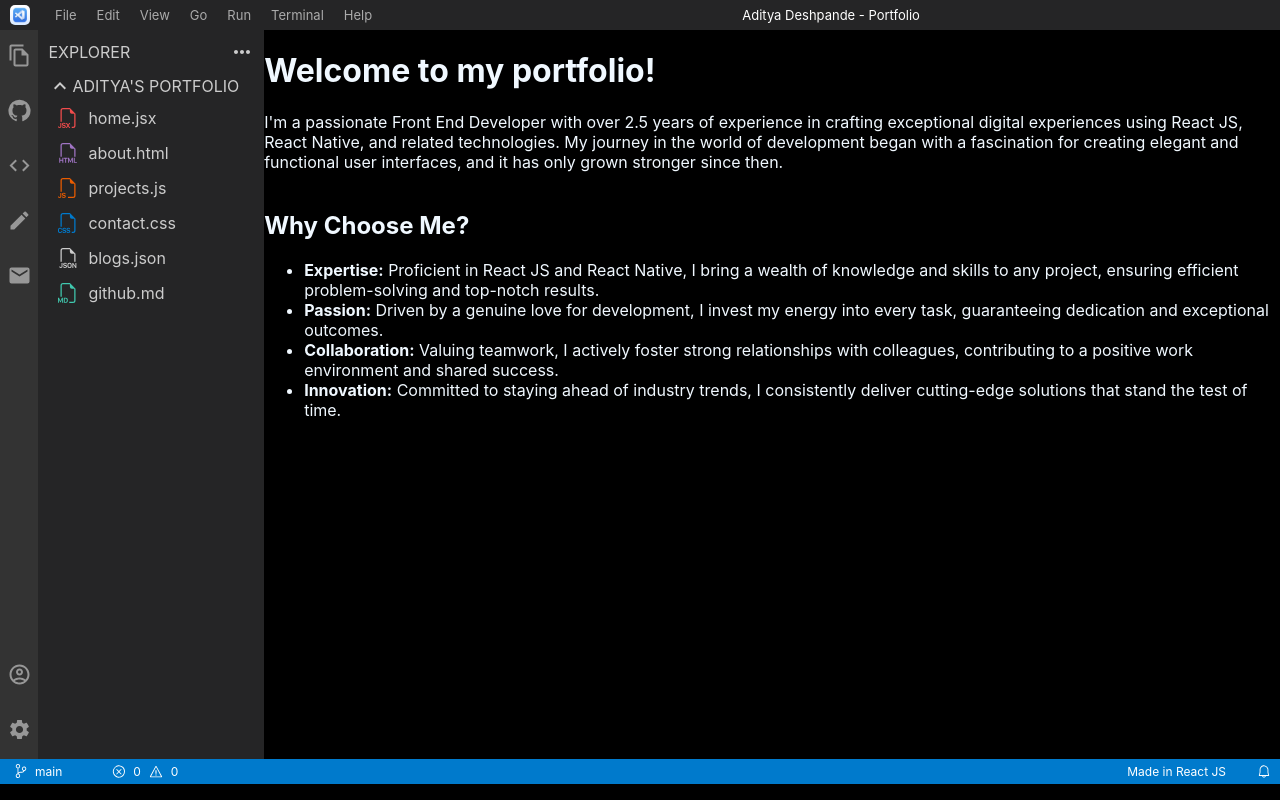
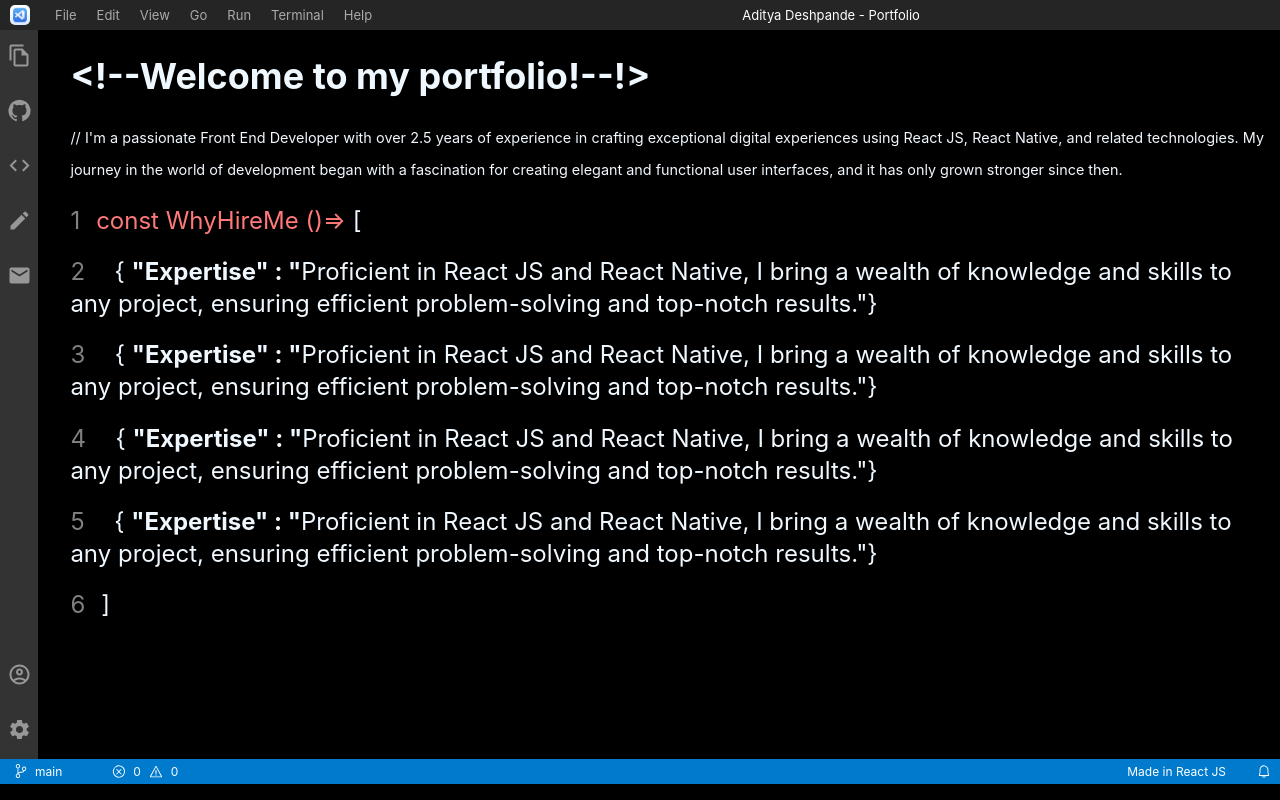
Before and after one commit to adityadeshpande0/MyPortfolio, a React (Create React App) app: page /about in a window 1280 px wide. Built offline with nearby package versions, Linux system fonts and the light colour scheme.

Commit message:
About me page developed

```diff
--- a/src/Components/Home/homeStyles.css
+++ b/src/Components/Home/homeStyles.css
@@ -1,12 +1,10 @@
 .home-main-container {
   display: flex;
   flex-direction: column;
-  margin-left: 6%;
   --min-font-size: 36px; /* Minimum font size */
   --max-font-size: 66px; /* Maximum font size */
   --min-font-size-animtext: 12px;
   --max-font-size-animtext: 38px;
-  margin-top: 4vw;
 }
 p {
   margin: 1.5vw 0 1.5vw 0;
--- a/src/Components/MyProfile/Profile.jsx
+++ b/src/Components/MyProfile/Profile.jsx
@@ -1,47 +1,54 @@
 import React from "react";
+import "./ProfileStyles.css";
+function Profile() {
+  const dataSkills = [
+    {
+      title: "Expertise",
+      description:
+        "Proficient in React JS and React Native, I bring a wealth of knowledge and skills to any project, ensuring efficient problem-solving and top-notch results.",
+    },
+    {
+      title: "Expertise",
+      description:
+        "Proficient in React JS and React Native, I bring a wealth of knowledge and skills to any project, ensuring efficient problem-solving and top-notch results.",
+    },
+    {
+      title: "Expertise",
+      description:
+        "Proficient in React JS and React Native, I bring a wealth of knowledge and skills to any project, ensuring efficient problem-solving and top-notch results.",
+    },
+    {
+      title: "Expertise",
+      description:
+        "Proficient in React JS and React Native, I bring a wealth of knowledge and skills to any project, ensuring efficient problem-solving and top-notch results.",
+    },
+  ];
 
-function Profile() {
   return (
-    <div style={{width:'90%', display:'flex', alignItems:'center', flexDirection:'column'}} className="portfolio">
+    <div className="socials-container">
       <div className="portfolio-intro">
-        <h1 className="portfolio-intro__heading">Welcome to my portfolio!</h1>
+        <h2 className="portfolio-intro__heading">
+          &lt;!--Welcome to my portfolio!--!&gt;
+        </h2>
         <p className="portfolio-intro__text">
-          I'm a passionate Front End Developer with over 2.5 years of experience
-          in crafting exceptional digital experiences using React JS, React
-          Native, and related technologies. My journey in the world of
-          development began with a fascination for creating elegant and
+          &#47;&#47;&nbsp;I'm a passionate Front End Developer with over 2.5
+          years of experience in crafting exceptional digital experiences using
+          React JS, React Native, and related technologies. My journey in the
+          world of development began with a fascination for creating elegant and
           functional user interfaces, and it has only grown stronger since then.
         </p>
       </div>
-      <div className="why-choose-me">
-        <h2 className="why-choose-me__heading">Why Choose Me?</h2>
-        <ul className="why-choose-me__list">
-          <li className="why-choose-me__item">
-            <strong className="why-choose-me__item-heading">Expertise:</strong>{" "}
-            Proficient in React JS and React Native, I bring a wealth of
-            knowledge and skills to any project, ensuring efficient
-            problem-solving and top-notch results.
-          </li>
-          <li className="why-choose-me__item">
-            <strong className="why-choose-me__item-heading">Passion:</strong>{" "}
-            Driven by a genuine love for development, I invest my energy into
-            every task, guaranteeing dedication and exceptional outcomes.
-          </li>
-          <li className="why-choose-me__item">
-            <strong className="why-choose-me__item-heading">
-              Collaboration:
-            </strong>{" "}
-            Valuing teamwork, I actively foster strong relationships with
-            colleagues, contributing to a positive work environment and shared
-            success.
-          </li>
-          <li className="why-choose-me__item">
-            <strong className="why-choose-me__item-heading">Innovation:</strong>{" "}
-            Committed to staying ahead of industry trends, I consistently
-            deliver cutting-edge solutions that stand the test of time.
-          </li>
-        </ul>
-      </div>
+      <p className="socials-item">
+        <span className="socials">const WhyHireMe ()=&gt; </span> &#91;
+      </p>
+      {dataSkills.slice(0, 5).map((item, index) => (
+        <p className="socials-item" key={index}>
+          &nbsp;&nbsp;&#123;&nbsp;
+          <strong>&quot;{item.title}&quot; : &quot;</strong>
+          {item.description}&quot;&#125;
+        </p>
+      ))}
+      <p className="socials-item">&#93;</p>
     </div>
   );
 }
--- a/src/Components/MyProfile/ProfileStyles.css
+++ b/src/Components/MyProfile/ProfileStyles.css
@@ -0,0 +1,49 @@
+.portfolio-intro__text{
+    margin: 0px;
+    padding: 0px;
+}
+.portfolio-intro__text{
+    font-size: 0.9rem;
+    text-align: justify;
+}
+.why-choose-me__item-heading{
+    font-size: 1rem;
+}
+.why-choose-me__item{
+    text-align: justify;
+    margin-top: 0.5rem;
+}
+/* ----------------------------------------------------- */
+.socials-container {
+    counter-reset: line;
+    font-size: 1.5rem;
+    line-height: 2rem;
+  }
+
+  .socials-item::before {
+    content: counter(line);
+    counter-increment: line;
+    margin-right: 1rem;
+    color: grey;
+  }
+
+  .socials-container a {
+    color: #ff7979;
+    text-decoration: none;
+  }
+
+  .socials-container a:hover {
+    text-decoration: underline;
+    cursor: pointer;
+  }
+
+  .socials {
+    color: #ff7979;
+  }
+
+  @media screen and (max-width: 600px) {
+    .socials-container {
+      font-size: 1rem;
+      line-height: 1.5rem;
+    }
+  }
--- a/src/Components/Sidepanel/sidepanelStyles.css
+++ b/src/Components/Sidepanel/sidepanelStyles.css
@@ -1,11 +1,12 @@
 .text {
   margin: 0;
   color: #cccccc;
+  font-size: 0.8rem;
 }
 .main-block-sidepanel {
   background-color: #252526;
-  width: 20%;
   height: 91.1vh;
+  /* width: 15rem; */
 }
 .explore-sidepanel {
   display: flex;
--- a/src/Navigation/Routers.js
+++ b/src/Navigation/Routers.js
@@ -19,7 +19,8 @@ function Routers() {
         <Navbar />
         <div className="content-block-router">
           <Appbar />
-          <Sidepanel/>
+          {/* <Sidepanel/> */}
+          <div className="routes-container">
           <Routes>
             <Route exact path="/" element={<Home />} />
             <Route path="/github" element={<Github />} />
@@ -29,6 +30,7 @@ function Routers() {
             <Route path="/about" element={<Profile />} />
             <Route path="/settings" element={<Settings/>}/>
           </Routes>
+          </div>
         </div>
         <Footer />
       </div>
--- a/src/Navigation/routersStyles.css
+++ b/src/Navigation/routersStyles.css
@@ -7,3 +7,9 @@
     display: flex;
     flex-grow: 1;
 }
+.routes-container
+{
+  display: flex;
+  padding-left: 2rem;
+  padding-right: 1rem;
+}
```
